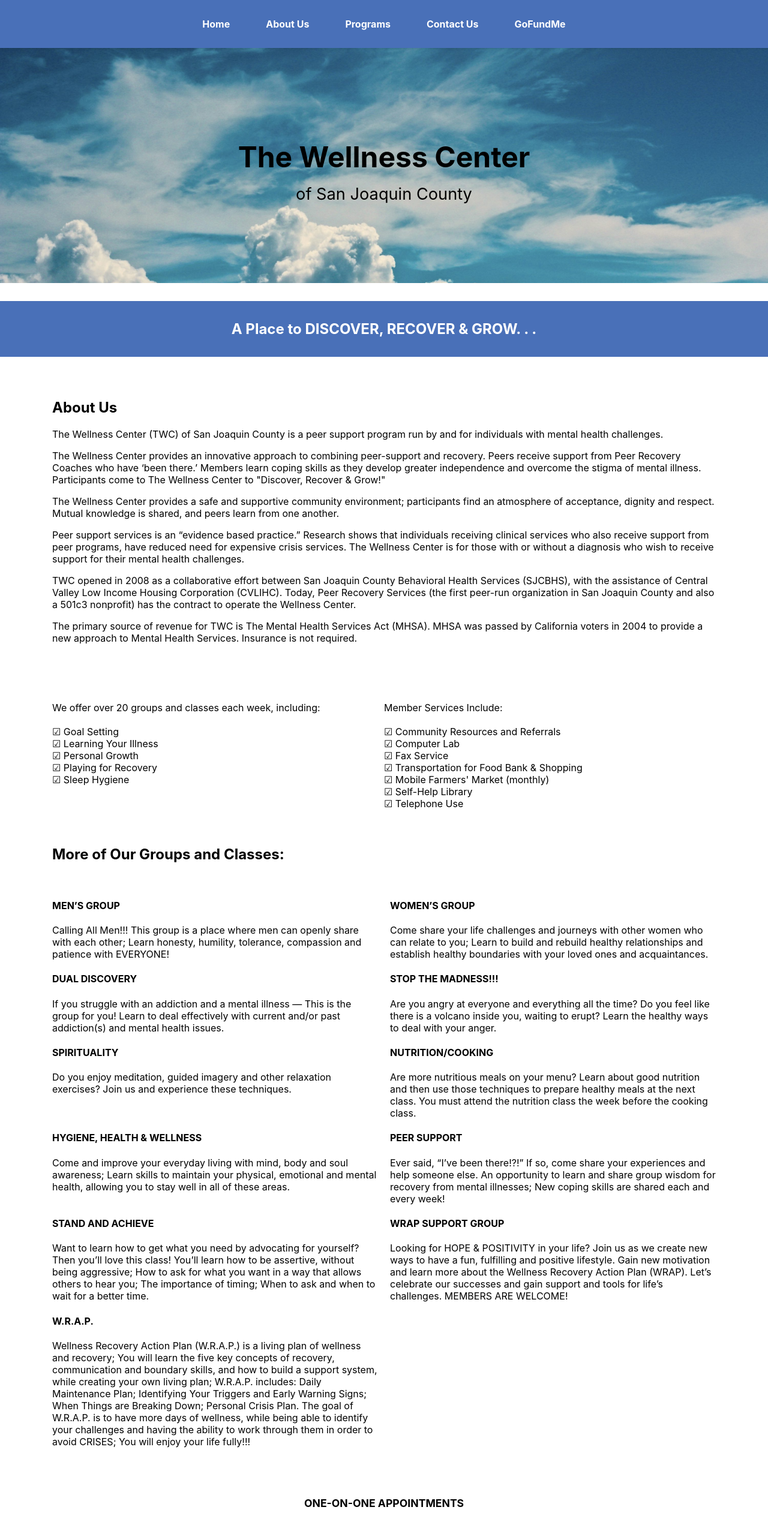
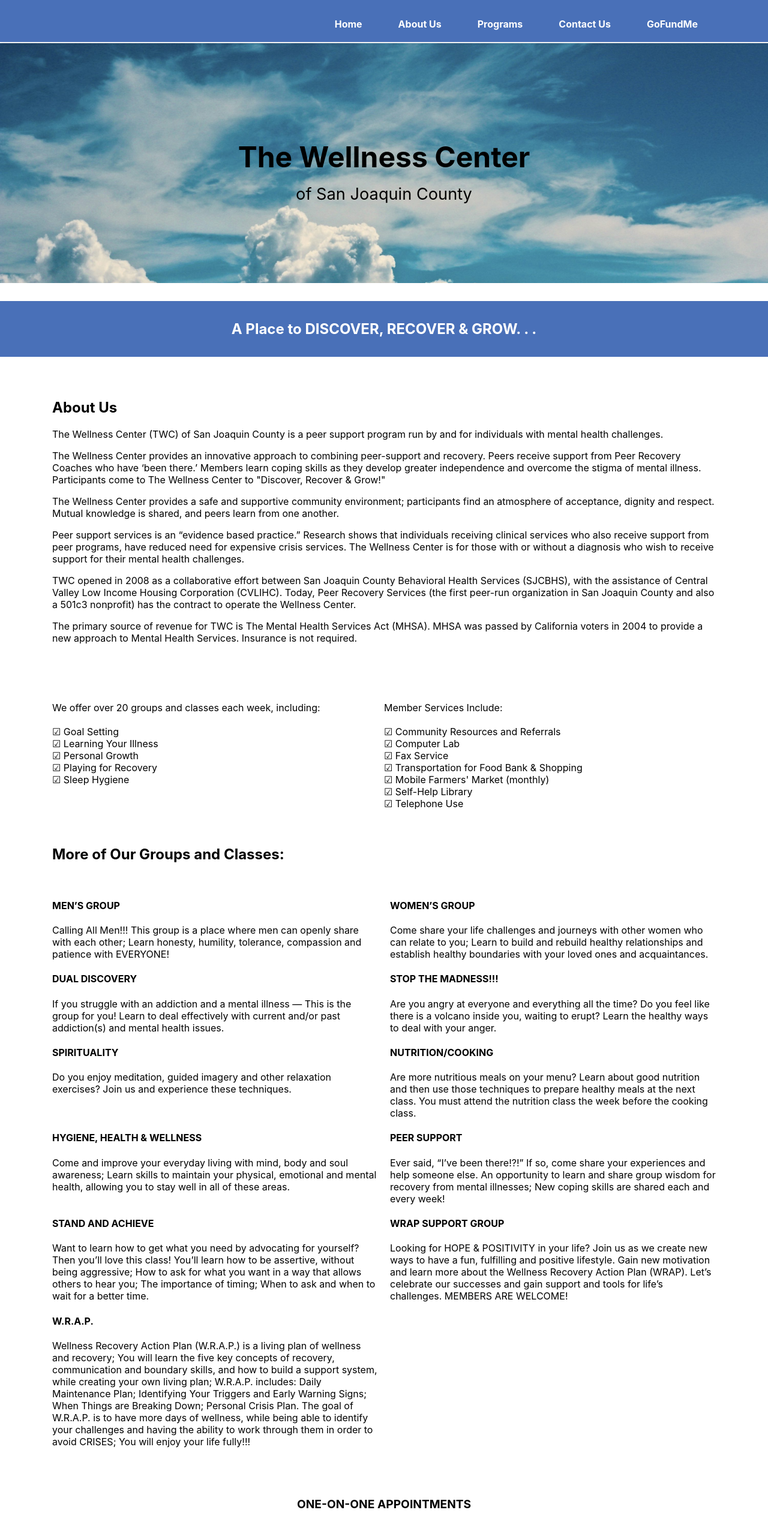
Before and after one commit to Vincent5182/PRS, a React (Create React App) app: page / in a window 1280 px wide. Shown: the top 2538 px of the page at 60% size. Built offline with nearby package versions, Linux system fonts and the light colour scheme.

Commit message:
fixed UI

```diff
--- a/src/components/navigations/MenuBar.css
+++ b/src/components/navigations/MenuBar.css
@@ -11,8 +11,6 @@
     position: fixed;
     width: 100%;
     z-index: 3;
-    display: flex;
-    justify-content: center;
     font-weight: bold;
 }
 
@@ -20,21 +18,21 @@
     margin: 0;
     padding: 0;
     list-style: none;
-    overflow: hidden;
+    /* overflow: hidden; */
     background: rgb(73, 112, 184);
 }
 
 .header li a {
     display: block;
     padding: 20px 20px;
-
+    /* border-right: 1px solid #f4f4f4; */
     text-decoration: none;
-    color: white;
+    color:white;
 }
 
 .header li a:hover,
 .header .menu-btn:hover {
-    background-color: black;
+    background-color: #f4f4f4;
 }
 
 .header .logo {
@@ -43,7 +41,7 @@
     font: normal 2em 'Cookie';
     padding: 10px 20px;
     text-decoration: none;
-    color: #000;
+    /* color: black; */
 }
 
 /* menu */
@@ -53,10 +51,14 @@
     transition: max-height .2s ease-out;
 }
 
+/* menu */
+.menu {
+justify-items: center;
+}
+
 /* menu icon */
 .header .menu-icon {
     cursor: pointer;
-    display: inline-block;
     float: right;
     padding: 28px 20px;
     position: relative;
@@ -95,9 +97,9 @@
 .header .menu-btn {
     display: none;
 }
-
+/* height of menu */
 .header .menu-btn:checked ~ .menu {
-    max-height: 240px;
+    max-height: 320px;
 }
 
 .header .menu-btn:checked ~ .menu-icon .navicon {
--- a/src/components/navigations/MenuBar.js
+++ b/src/components/navigations/MenuBar.js
@@ -1,7 +1,5 @@
 import React from 'react'
 import { HashLink } from 'react-router-hash-link';
-
-import { Link } from "react-router-dom"
 import './MenuBar.css'
 
 const MenuBar = () => {
@@ -32,10 +30,10 @@ const MenuBar = () => {
                         </HashLink>
                     </li>
                     <li>
-                    <Link to="https://www.gofundme.com/f/supporttwcsjpeerrecoveryservices">
-                   GoFundMe
-                </Link>
-                </li>
+                        <HashLink smooth to={'https://www.gofundme.com/f/supporttwcsjpeerrecoveryservices'}>
+                        GoFundMe
+                        </HashLink>
+                    </li>
                 </ul>
             </div>
         </nav>
--- a/src/components/pages/Home.css
+++ b/src/components/pages/Home.css
@@ -26,12 +26,12 @@
     display: flex;
     max-width: 1126px;
     font-weight: bold;
-    font-size: 1.1rem;
+    font-size: 1.2rem;
 }
 
 .appointment2 {
     /* color: white; */
     display: flex;
     max-width: 1126px;
-    font-size: 1rem;
+    font-size: 1.1rem;
 }
```
